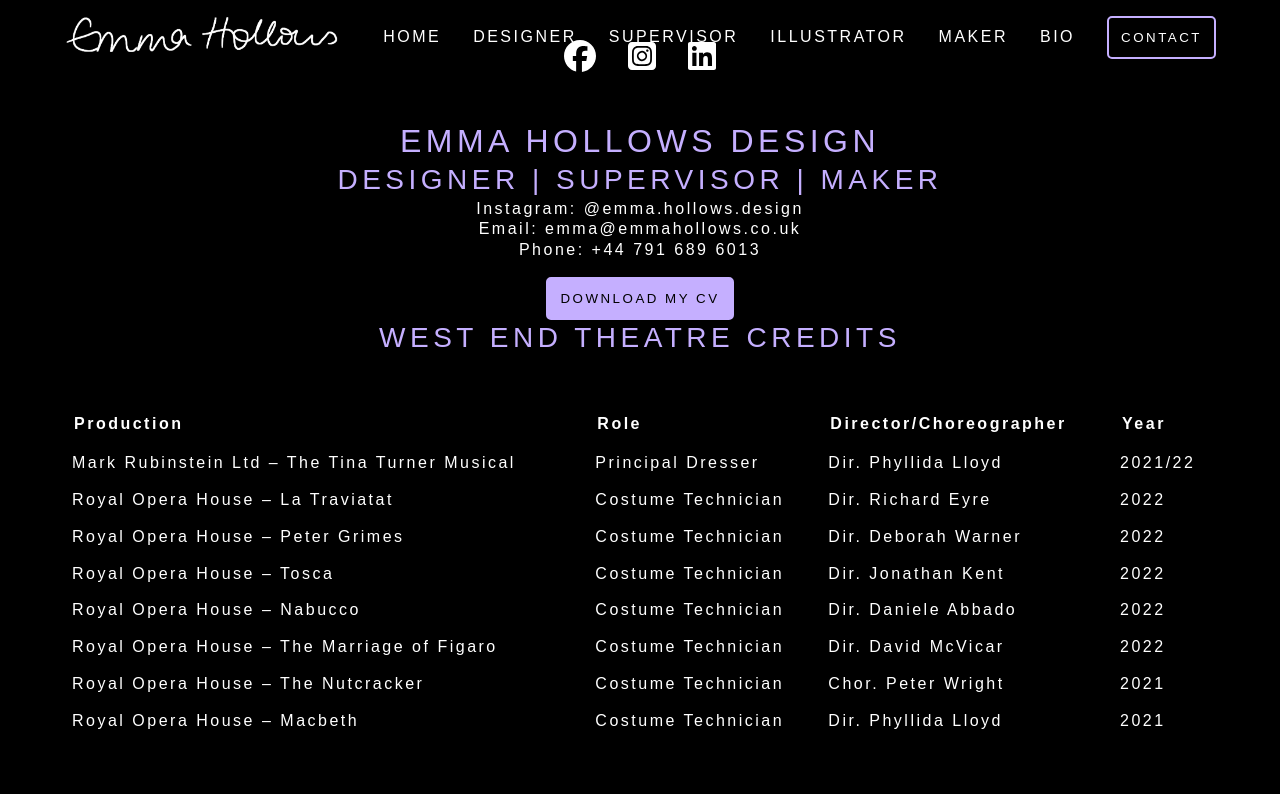
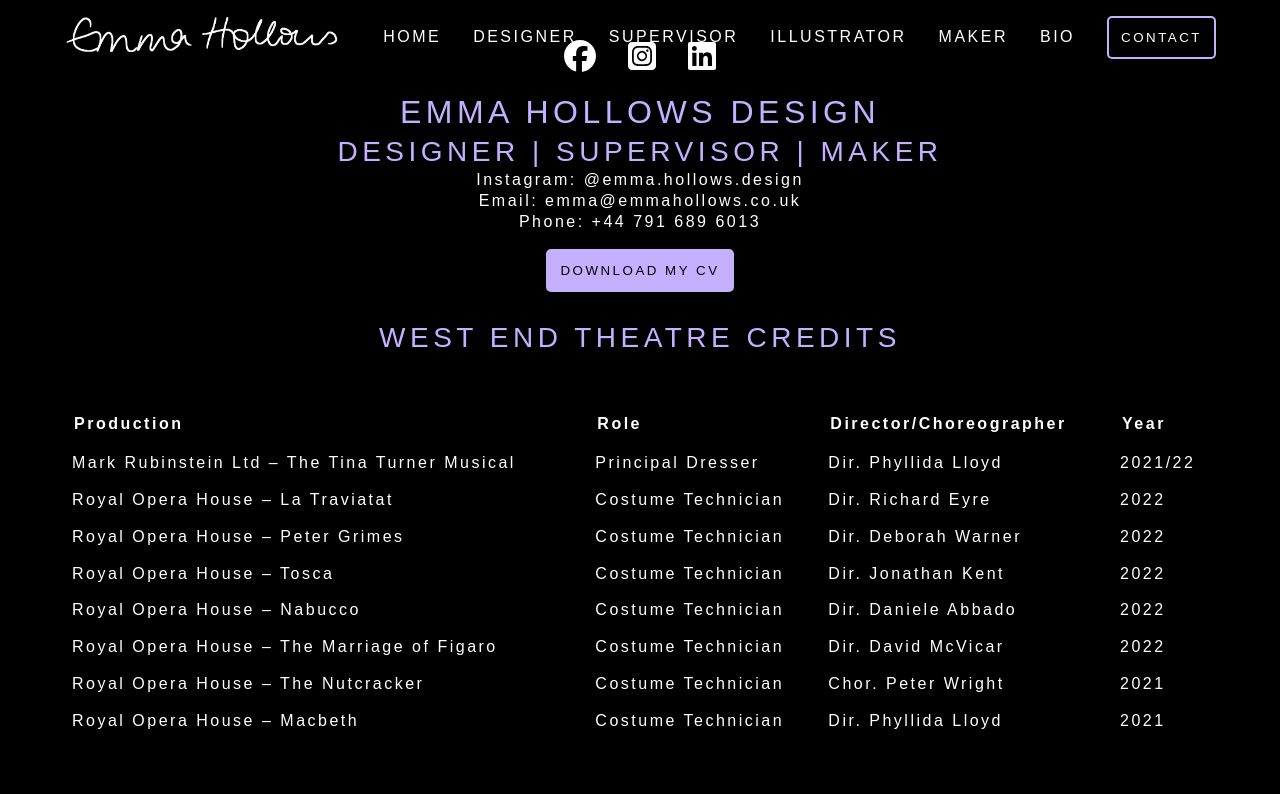
Before and after one commit to curveservices/emma-hollows-design, a React (Vite) app: page /cv in a window 1280 px wide. Shown: the top 794 px of the page. Built offline with nearby package versions, Linux system fonts and the light colour scheme.

Commit message:
refactor hero text box alignment for improved layout consistency

```diff
--- a/src/layout/main/index.scss
+++ b/src/layout/main/index.scss
@@ -88,9 +88,9 @@
         .text-box {
           display: flex;
           flex-direction: column;
-          justify-content: flex-end;
+          justify-content: center;
           text-align: center;
-          margin-top: 2rem;
+          margin-top: 4rem;
         }
     }
 
@@ -177,6 +177,9 @@
         font-size: 18px;
       }
       .hero {
+        .text-box {
+          justify-content: flex-end;
+        }
         .socials {
             top: 0;
             z-index: 0;
@@ -221,6 +224,9 @@
     .gallery-page,
     .policiy-page {
         .hero {
+          .text-box {
+            justify-content: flex-end;
+          }
           .socials {
             align-items: end;
             justify-content: center;
```
